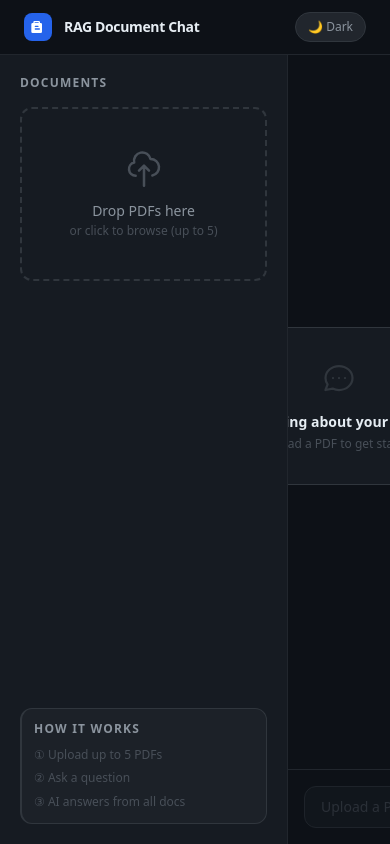
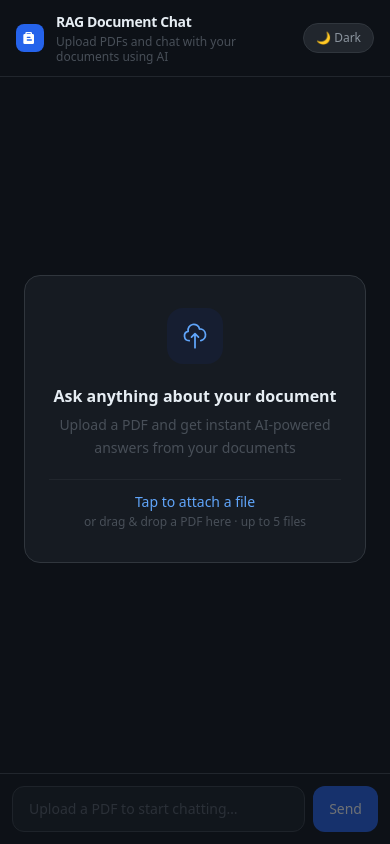
Before and after one commit to notwestly/RAG-Project, a React app in the folder frontend/: page / in a window 390 px wide. Built offline with nearby package versions, Linux system fonts and the light colour scheme; the HTML template or start-up script is replaced by a standard one.

Commit message:
RAG Project | V1.1.1 | Mobile mode is now working

```diff
--- a/frontend/src/App.jsx
+++ b/frontend/src/App.jsx
@@ -41,28 +41,35 @@ export default function App() {
 
   return (
     <div className="min-h-screen bg-gray-50 dark:bg-[#0d1117] text-gray-900 dark:text-[#e6edf3] flex flex-col">
-      <header className="border-b border-gray-200 dark:border-[#21262d] px-6 py-3 flex items-center gap-3 shrink-0 bg-white dark:bg-[#0d1117]">
-        {/* Document stack icon */}
+      <header className="border-b border-gray-200 dark:border-[#21262d] px-4 md:px-6 py-3 shrink-0 bg-white dark:bg-[#0d1117]">
+        <div className="flex items-center gap-3">
           <div className="w-7 h-7 rounded-lg bg-blue-600 flex items-center justify-center shrink-0">
             <svg xmlns="http://www.w3.org/2000/svg" className="w-4 h-4 text-white" viewBox="0 0 24 24" fill="currentColor">
               <path d="M7 3a2 2 0 00-2 2v1H4a2 2 0 00-2 2v11a2 2 0 002 2h12a2 2 0 002-2V8a2 2 0 00-2-2h-1V5a2 2 0 00-2-2H7zm6 2v1H7V5h6zm-1 5a1 1 0 110 2H8a1 1 0 110-2h4zm2 4a1 1 0 110 2H8a1 1 0 110-2h6z"/>
             </svg>
           </div>
+          <div className="flex-1 min-w-0">
             <h1 className="text-sm font-semibold tracking-tight">RAG Document Chat</h1>
+            <p className="text-xs text-gray-400 dark:text-[#484f58] md:hidden leading-tight mt-0.5">
+              Upload PDFs and chat with your documents using AI
+            </p>
+          </div>
           <button
             onClick={() => setDark(d => !d)}
-          className="ml-auto flex items-center gap-1.5 px-3 py-1.5 rounded-full text-xs font-medium
+            className="flex items-center gap-1.5 px-3 py-1.5 rounded-full text-xs font-medium
                        bg-gray-100 dark:bg-[#21262d] border border-gray-200 dark:border-[#30363d]
                        text-gray-600 dark:text-[#8b949e] hover:border-gray-300 dark:hover:border-[#484f58]
-                     transition-colors select-none"
+                       transition-colors select-none shrink-0"
           >
             {dark ? '🌙 Dark' : '☀️ Light'}
           </button>
+        </div>
       </header>
 
       <div className="flex flex-1 overflow-hidden">
-        <aside className="w-72 border-r border-gray-200 dark:border-[#21262d] p-5 shrink-0
-                          bg-gray-100 dark:bg-[#161b22] flex flex-col">
+        {/* Sidebar — desktop only */}
+        <aside className="hidden md:flex w-72 border-r border-gray-200 dark:border-[#21262d] p-5 shrink-0
+                          bg-gray-100 dark:bg-[#161b22] flex-col">
           <UploadPanel
             onUpload={handleUpload}
             session={session}
@@ -75,6 +82,7 @@ export default function App() {
             sessionId={session?.id}
             docs={session?.docs ?? []}
             onFileDrop={handleFileDrop}
+            onReset={() => setSession(null)}
           />
         </main>
       </div>
--- a/frontend/src/components/ChatWindow.jsx
+++ b/frontend/src/components/ChatWindow.jsx
@@ -9,8 +9,9 @@ const SUGGESTIONS = [
 
 const MAX_CHARS = 500
 const MAX_USER_TURNS = 20
+const MAX_DOCS = 5
 
-export default function ChatWindow({ sessionId, docs = [], onFileDrop }) {
+export default function ChatWindow({ sessionId, docs = [], onFileDrop, onReset }) {
   const [messages, setMessages] = useState([])
   const [input, setInput] = useState('')
   const [streaming, setStreaming] = useState(false)
@@ -18,6 +19,7 @@ export default function ChatWindow({ sessionId, docs = [], onFileDrop }) {
   const bottomRef = useRef(null)
   const inputRef = useRef(null)
   const dropInputRef = useRef(null)
+  const mobileAddRef = useRef(null)
 
   const userTurns = messages.filter(m => m.role === 'user').length
   const sessionLimitReached = userTurns >= MAX_USER_TURNS
@@ -101,40 +103,105 @@ export default function ChatWindow({ sessionId, docs = [], onFileDrop }) {
     <div className="flex flex-col h-full">
       {/* Doc bar — only when session active */}
       {sessionId && docs.length > 0 && (
-        <div className="border-b border-gray-200 dark:border-[#21262d] px-5 py-3 shrink-0">
-          <p className="text-sm text-gray-500 dark:text-[#8b949e] truncate">
+        <div className="border-b border-gray-200 dark:border-[#21262d] px-4 md:px-5 py-2.5 md:py-3 shrink-0 flex items-center gap-2">
+          <p className="text-sm text-gray-500 dark:text-[#8b949e] truncate flex-1 min-w-0">
             {docs.length === 1
-              ? <>Chatting with <span className="text-gray-900 dark:text-white font-medium">{docs[0].name}</span></>
-              : <>Chatting with <span className="text-gray-900 dark:text-white font-medium">{docs.length} documents</span></>
+              ? <><span className="hidden md:inline">Chatting with </span><span className="text-gray-900 dark:text-white font-medium">{docs[0].name}</span></>
+              : <><span className="hidden md:inline">Chatting with </span><span className="text-gray-900 dark:text-white font-medium">{docs.length} documents</span></>
             }
           </p>
+          {/* Mobile: add more docs */}
+          {docs.length < MAX_DOCS && onFileDrop && (
+            <>
+              <input
+                ref={mobileAddRef}
+                type="file"
+                accept="application/pdf"
+                multiple
+                className="hidden"
+                onChange={(e) => onFileDrop(e.target.files)}
+              />
+              <button
+                onClick={() => mobileAddRef.current?.click()}
+                className="md:hidden shrink-0 text-xs text-blue-500 dark:text-blue-400 font-medium
+                           px-2.5 py-1 rounded-lg border border-blue-200 dark:border-blue-900/50
+                           hover:bg-blue-50 dark:hover:bg-blue-950/20 active:scale-95 transition-all"
+              >
+                + Add
+              </button>
+            </>
+          )}
+          {/* Mobile: start over */}
+          {onReset && (
+            <button
+              onClick={onReset}
+              className="md:hidden shrink-0 text-xs text-gray-400 dark:text-[#484f58] font-medium
+                         px-2.5 py-1 rounded-lg border border-gray-200 dark:border-[#30363d]
+                         hover:text-gray-600 dark:hover:text-[#8b949e] active:scale-95 transition-all"
+            >
+              Reset
+            </button>
+          )}
         </div>
       )}
 
       {/* Message list or empty state */}
       <div
-        className={`flex-1 overflow-y-auto p-5 flex flex-col gap-3 min-h-0 transition-colors
+        className={`flex-1 overflow-y-auto p-4 md:p-5 flex flex-col gap-3 min-h-0 transition-colors
           ${!sessionId && dragOver ? 'bg-blue-50/40 dark:bg-blue-950/10' : ''}`}
         onDragOver={(e) => { e.preventDefault(); if (!sessionId) setDragOver(true) }}
         onDragLeave={() => setDragOver(false)}
         onDrop={handleAreaDrop}
       >
         {showEmptyState ? (
-          <div className="flex flex-col items-center justify-center h-full">
+          <div className="flex flex-col items-center justify-center h-full px-2">
+            {/* Hidden file input for empty-state upload */}
             <input
               ref={dropInputRef}
               type="file"
               accept="application/pdf"
+              multiple
               className="hidden"
               onChange={(e) => { if (!sessionId && onFileDrop) onFileDrop(e.target.files) }}
             />
+
             <div
               onClick={() => !sessionId && onFileDrop && dropInputRef.current?.click()}
-              className={`flex flex-col items-center gap-4 text-center px-8 py-8
+              className={`flex flex-col items-center gap-5 text-center px-6 py-8
                           rounded-2xl border border-gray-200 dark:border-[#30363d]
-                          bg-white dark:bg-[#161b22] w-80
-                          ${!sessionId && onFileDrop ? 'cursor-pointer hover:border-blue-400 dark:hover:border-blue-500 transition-colors' : ''}`}
+                          bg-white dark:bg-[#161b22] w-full max-w-sm
+                          ${!sessionId && onFileDrop
+                            ? 'cursor-pointer hover:border-blue-400 dark:hover:border-blue-500 active:scale-[0.98] transition-all'
+                            : ''}`}
             >
+              {!sessionId ? (
+                <>
+                  {/* Upload icon */}
+                  <div className="w-14 h-14 rounded-2xl bg-blue-50 dark:bg-blue-950/30 flex items-center justify-center">
+                    <svg className="w-7 h-7 text-blue-500 dark:text-blue-400" fill="none" viewBox="0 0 24 24" stroke="currentColor">
+                      <path strokeLinecap="round" strokeLinejoin="round" strokeWidth={1.5}
+                        d="M7 16a4 4 0 01-.88-7.903A5 5 0 1115.9 6L16 6a5 5 0 011 9.9M15 13l-3-3m0 0l-3 3m3-3v12" />
+                    </svg>
+                  </div>
+                  <div className="space-y-1.5">
+                    <h2 className="text-base font-semibold text-gray-800 dark:text-[#e6edf3]">
+                      Ask anything about your document
+                    </h2>
+                    <p className="text-sm text-gray-400 dark:text-[#484f58] leading-relaxed">
+                      Upload a PDF and get instant AI-powered answers from your documents
+                    </p>
+                  </div>
+                  <div className="w-full pt-3 border-t border-gray-100 dark:border-[#21262d]">
+                    <p className="text-sm font-medium text-blue-600 dark:text-blue-400">
+                      Tap to attach a file
+                    </p>
+                    <p className="text-xs text-gray-400 dark:text-[#484f58] mt-0.5">
+                      or drag &amp; drop a PDF here · up to 5 files
+                    </p>
+                  </div>
+                </>
+              ) : (
+                <>
                   <svg className="w-9 h-9 text-gray-300 dark:text-[#30363d]" fill="none" viewBox="0 0 24 24" stroke="currentColor">
                     <path strokeLinecap="round" strokeLinejoin="round" strokeWidth={1.5}
                       d="M8 12h.01M12 12h.01M16 12h.01M21 12c0 4.418-4.03 8-9 8a9.863 9.863 0 01-4.255-.949L3 20l1.395-3.72C3.512 15.042 3 13.574 3 12c0-4.418 4.03-8 9-8s9 3.582 9 8z" />
@@ -144,27 +211,28 @@ export default function ChatWindow({ sessionId, docs = [], onFileDrop }) {
                       Ask anything about your document
                     </h2>
                     <p className="text-xs text-gray-400 dark:text-[#484f58] mt-1">
-                  {sessionId ? 'Your document is ready' : 'Upload a PDF to get started'}
+                      Your document is ready
                     </p>
                   </div>
-              {sessionId && (
                   <div className="flex flex-wrap gap-2 justify-center">
                     {SUGGESTIONS.map((s) => (
                       <button
                         key={s}
                         onClick={(e) => { e.stopPropagation(); useSuggestion(s) }}
-                      className="px-3 py-1.5 rounded-full text-xs border
+                        className="px-3 py-2 rounded-full text-xs border
                                    border-gray-200 dark:border-[#30363d]
                                    bg-gray-50 dark:bg-[#1c2128]
                                    text-gray-600 dark:text-[#8b949e]
                                    hover:border-blue-400 dark:hover:border-blue-500
                                    hover:text-blue-600 dark:hover:text-blue-400
-                                 transition-colors"
+                                   active:scale-95
+                                   transition-all"
                       >
                         {s}
                       </button>
                     ))}
                   </div>
+                </>
               )}
             </div>
           </div>
@@ -183,18 +251,29 @@ export default function ChatWindow({ sessionId, docs = [], onFileDrop }) {
 
       {/* Input area */}
       {sessionLimitReached ? (
-        <div className="border-t border-gray-200 dark:border-[#21262d] px-5 py-4 shrink-0 bg-white dark:bg-[#0d1117]">
+        <div className="border-t border-gray-200 dark:border-[#21262d] px-4 md:px-5 py-4 shrink-0 bg-white dark:bg-[#0d1117]">
           <div className="rounded-xl border border-amber-200 dark:border-amber-900/50 bg-amber-50 dark:bg-amber-950/20 px-4 py-3 text-center">
             <p className="text-xs font-medium text-amber-700 dark:text-amber-400">
               Session limit reached ({MAX_USER_TURNS} messages)
             </p>
-            <p className="text-xs text-amber-600/70 dark:text-amber-500/60 mt-0.5">
+            {onReset ? (
+              <button
+                onClick={onReset}
+                className="md:hidden text-xs text-amber-600 dark:text-amber-400 font-medium underline mt-0.5"
+              >
+                Start a new session
+              </button>
+            ) : null}
+            <p className="hidden md:block text-xs text-amber-600/70 dark:text-amber-500/60 mt-0.5">
               Click "Start over" in the sidebar to begin a new session.
             </p>
           </div>
         </div>
       ) : (
-        <form onSubmit={sendMessage} className="border-t border-gray-200 dark:border-[#21262d] p-4 flex flex-col gap-1.5 shrink-0 bg-white dark:bg-[#0d1117]">
+        <form
+          onSubmit={sendMessage}
+          className="border-t border-gray-200 dark:border-[#21262d] p-3 md:p-4 flex flex-col gap-1.5 shrink-0 bg-white dark:bg-[#0d1117]"
+        >
           <div className="flex gap-2">
             <input
               ref={inputRef}
@@ -203,7 +282,7 @@ export default function ChatWindow({ sessionId, docs = [], onFileDrop }) {
               disabled={!sessionId || streaming}
               placeholder={sessionId ? 'Ask a question about the document…' : 'Upload a PDF to start chatting…'}
               className="flex-1 bg-gray-100 dark:bg-[#161b22] border border-gray-200 dark:border-[#30363d]
-                         rounded-xl px-4 py-2.5 text-sm text-gray-900 dark:text-white
+                         rounded-xl px-4 py-3 text-sm text-gray-900 dark:text-white
                          placeholder-gray-400 dark:placeholder-[#484f58]
                          outline-none focus:border-blue-500 transition-colors
                          disabled:opacity-50 disabled:cursor-not-allowed"
@@ -211,13 +290,12 @@ export default function ChatWindow({ sessionId, docs = [], onFileDrop }) {
             <button
               type="submit"
               disabled={!input.trim() || streaming || !sessionId}
-              className="bg-blue-600 hover:bg-blue-500 disabled:opacity-40 disabled:cursor-not-allowed
-                         text-white text-sm font-medium px-4 py-2.5 rounded-xl transition-colors shrink-0"
+              className="bg-blue-600 hover:bg-blue-500 active:bg-blue-700 disabled:opacity-40 disabled:cursor-not-allowed
+                         text-white text-sm font-medium px-4 py-3 rounded-xl transition-colors shrink-0"
             >
               Send
             </button>
           </div>
-          {/* Character counter — visible only while typing */}
           {sessionId && input.length > 0 && (
             <p className={`text-right text-xs pr-1 transition-colors
               ${atLimit
```
Lines whose indentation alone changed are shown as unchanged.
